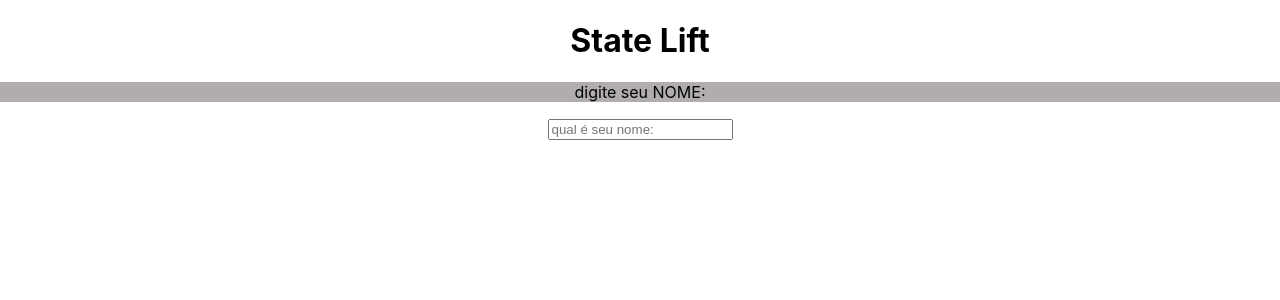
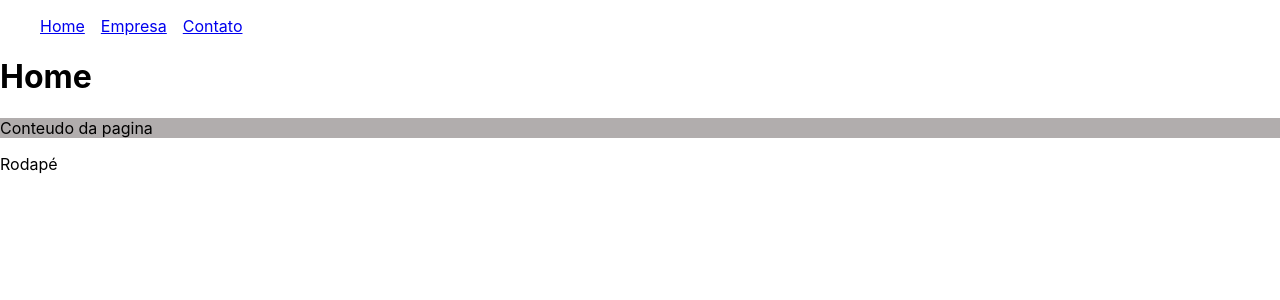
Before and after one commit to gabriel-tor4/ReactJS, a React (Create React App) app in the folder projeto-rc/: page / in a window 1280 px wide. Shown: the top 300 px of the page. Built offline with nearby package versions, Linux system fonts and the light colour scheme.

Commit message:
React Routes

```diff
--- a/projeto-rc/package.json
+++ b/projeto-rc/package.json
@@ -8,6 +8,7 @@
     "@testing-library/user-event": "^13.5.0",
     "react": "^18.2.0",
     "react-dom": "^18.2.0",
+    "react-router-dom": "^6.8.0",
     "react-scripts": "5.0.1",
     "web-vitals": "^2.1.4"
   },
--- a/projeto-rc/src/App.js
+++ b/projeto-rc/src/App.js
@@ -1,7 +1,14 @@
+
 import './App.css';
-import { useState } from "react"
-import SeuNome from './components/State-list/SeuNome';
-import Saudacao from './components/State-list/Saudacao.js';
+import {BrowserRouter as Router, Routes, Route,  }from "react-router-dom"
+import Home from './Pages/Home';
+import Contato from './Pages/Contato';
+import Empresa from './Pages/Empresa';
+import Navbar from './components/Layout/Navbar';
+import Footer from './components/Layout/Footer';
+//import { useState } from "react"
+//import SeuNome from './components/State-list/SeuNome';
+//import Saudacao from './components/State-list/Saudacao.js';
 //import Condicional from './components/Condicional/Condicional';
 //import OutraLista from './components/Forms-list/OutraLista';
 //import HelloWord from './components/Testes/HelloWord';
@@ -12,18 +19,19 @@
 //import Evento from './components/Eventos/Evento'
 //import Form from './components/Forms-list/Form';
 function App() {
+  return (<>
 
-  const [nome, setnome] = useState()
+  <Router>
+    <Navbar></Navbar>
+    <Routes>
+      <Route exact path='/' element = {<Home/>}></Route>
+      <Route exact path='/Empresa' element = {<Empresa/>}></Route>
+      <Route exact path='/Contato' element = {<Contato/>}></Route>
+    </Routes>
+  </Router>
+  <Footer/>
 
-
-  return (<div className="App">
-
-    <h1>State Lift</h1>
-    <SeuNome setnome={setnome} />
-    {nome}
-    <Saudacao nome={nome} />
-
-  </div>);
+  </>);
 
 }
 
--- /dev/null
+++ b/projeto-rc/src/Pages/Contato.js
@@ -0,0 +1,10 @@
+import React from "react"
+function Contato (){
+    return(
+        <>
+        <h1>Contato</h1>
+        <p>Conteudo</p>
+        </>
+    )
+}
+export default Contato
--- /dev/null
+++ b/projeto-rc/src/Pages/Empresa.js
@@ -0,0 +1,11 @@
+import React from "react"
+function Empresa(){
+    return(
+        <>
+        <h1>Empresa</h1>
+        <p>Conteudo da pagina</p>
+
+        </>
+    )
+}
+export default Empresa
--- /dev/null
+++ b/projeto-rc/src/Pages/Home.js
@@ -0,0 +1,11 @@
+import React from "react"
+function Home(){
+    return(
+        <>
+        <h1>Home</h1>
+        <p>Conteudo da pagina</p>
+
+        </>
+    )
+}
+export default Home
--- /dev/null
+++ b/projeto-rc/src/components/Layout/Footer.js
@@ -0,0 +1,9 @@
+function Footer (){
+    return(<>
+
+    <footer>Rodapé</footer>
+
+
+    </>)
+}
+export default Footer
--- /dev/null
+++ b/projeto-rc/src/components/Layout/Navbar.js
@@ -0,0 +1,13 @@
+import { Link } from "react-router-dom"
+import Styles from "./Navbar.module.css"
+function Navbar(){
+    return(
+    <ul className={Styles.list}>
+      <li className={Styles.item}><Link to = "/">Home</Link></li>
+      <li className={Styles.item}><Link to = "/Empresa">Empresa</Link></li>
+      <li className={Styles.item}><Link to = "/contato">Contato</Link></li>
+    </ul>
+
+    )
+}
+export default Navbar
--- /dev/null
+++ b/projeto-rc/src/components/Layout/Navbar.module.css
@@ -0,0 +1,7 @@
+.list{
+    display: flex;
+    list-style: none;
+}
+.item{
+    margin-right: 1em;
+}
```
Also changed, not shown: 1 other file (tests, documents, lock files or other folders).
